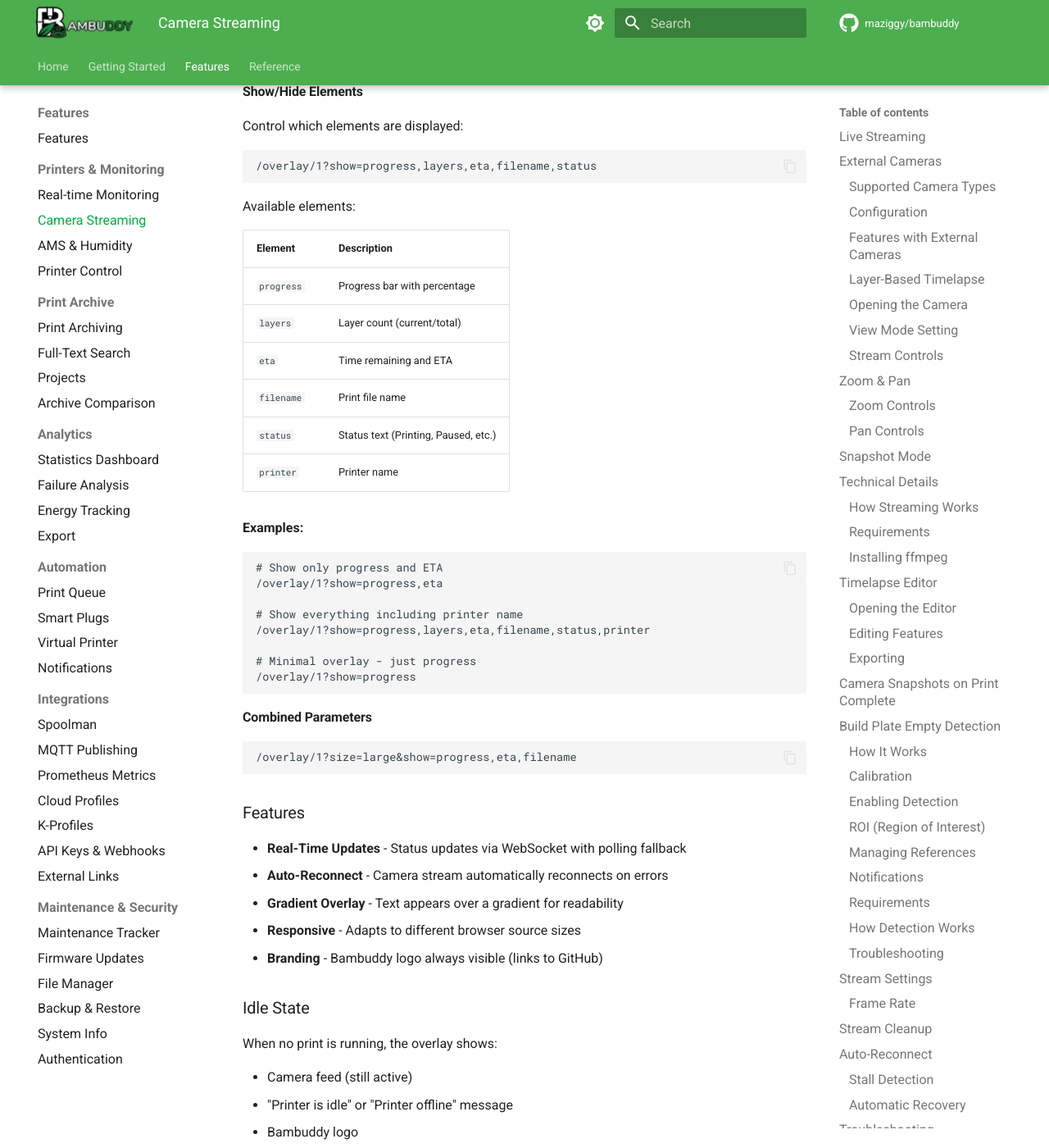
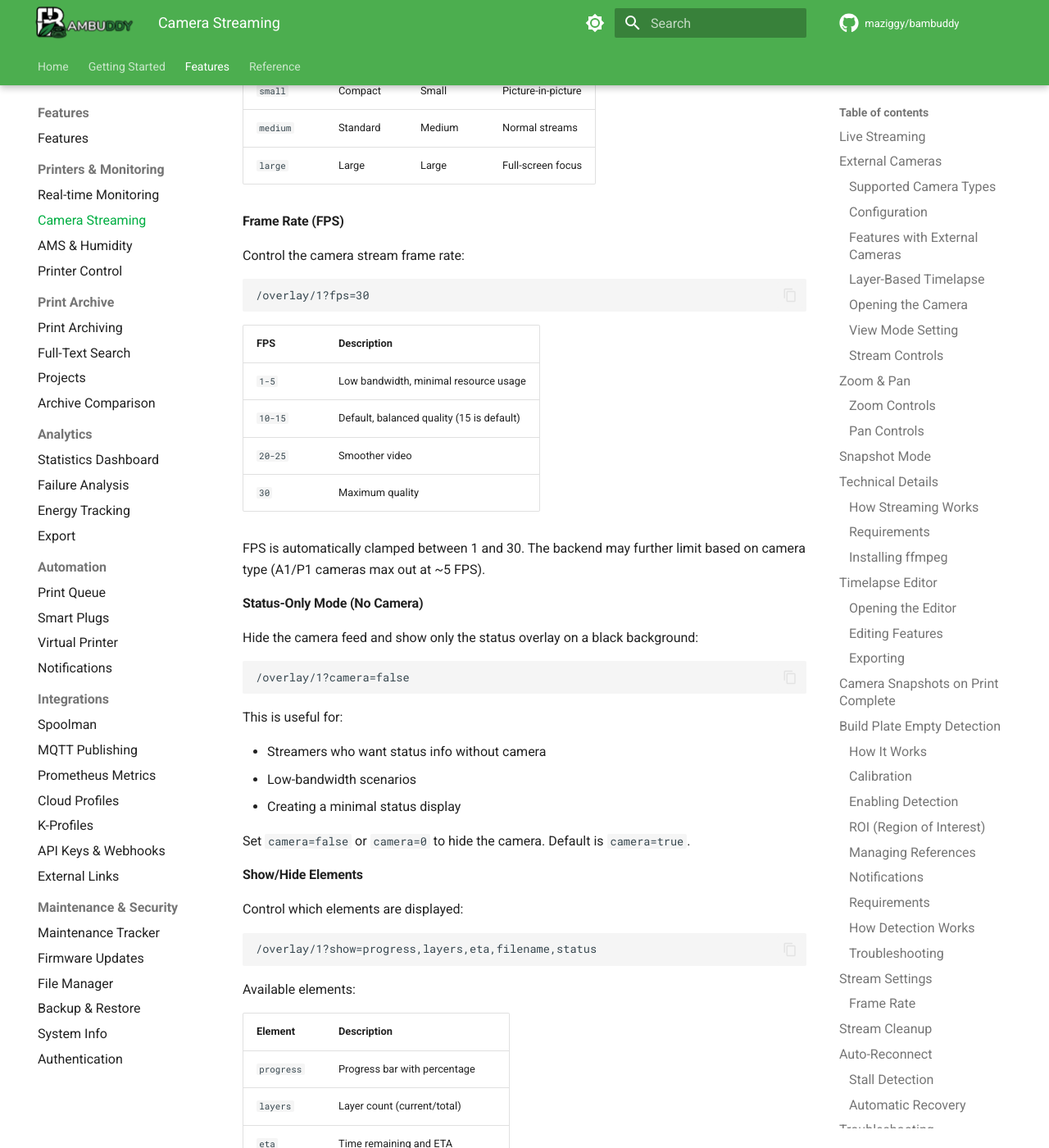
Before and after one commit to maziggy/bambuddy-wiki, an MkDocs documentation site: the page built from docs/features/camera.md, in a window 1280 px wide and 1400 px high, scrolled down 15057 px. Shown: the whole window at 82% size. Built offline with MkDocs 1.6.1 and Material for MkDocs 9.7.7, drawn with Linux system fonts in a browser that asks for light colours; comment, search, counter and statistics services are not loaded; the version menu is left out; some of the changed text lies outside the part shown.

Commit message:
Updated Wiki

````diff
--- a/docs/features/camera.md
+++ b/docs/features/camera.md
@@ -348,18 +348,23 @@ When objects are detected:
 
 ### Frame Rate
 
-The default frame rate is 10 FPS. You can adjust this in the URL:
+The default frame rate is 15 FPS. You can adjust this in the URL:
 
 ```
-/api/v1/printers/{id}/camera/stream?fps=15
+/api/v1/printers/{id}/camera/stream?fps=20
 ```
 
 | FPS | Use Case |
 |-----|----------|
-| 5 | Low bandwidth |
-| 10 | Default, balanced |
-| 15 | Smoother video |
-| 30 | Maximum quality |
+| 5 | Low bandwidth / A1/P1 cameras (hardware limit) |
+| 10-15 | Balanced (15 is default) |
+| 20-25 | Smoother video |
+| 30 | Maximum quality (X1/H2/P2 only) |
+
+!!! note "FPS Limits by Camera Type"
+    - **External cameras**: Max 15 FPS
+    - **A1/P1 printers**: Max 5 FPS (hardware limitation)
+    - **X1/H2/P2 printers**: Max 30 FPS
 
 !!! note "Higher FPS = More Bandwidth"
     Higher frame rates consume more network bandwidth and server resources.
@@ -537,6 +542,39 @@ Customize the overlay using query parameters:
 | `medium` | Standard | Medium | Normal streams |
 | `large` | Large | Large | Full-screen focus |
 
+#### Frame Rate (FPS)
+
+Control the camera stream frame rate:
+
+```
+/overlay/1?fps=30
+```
+
+| FPS | Description |
+|-----|-------------|
+| `1-5` | Low bandwidth, minimal resource usage |
+| `10-15` | Default, balanced quality (15 is default) |
+| `20-25` | Smoother video |
+| `30` | Maximum quality |
+
+FPS is automatically clamped between 1 and 30. The backend may further limit based on camera type (A1/P1 cameras max out at ~5 FPS).
+
+#### Status-Only Mode (No Camera)
+
+Hide the camera feed and show only the status overlay on a black background:
+
+```
+/overlay/1?camera=false
+```
+
+This is useful for:
+
+- Streamers who want status info without camera
+- Low-bandwidth scenarios
+- Creating a minimal status display
+
+Set `camera=false` or `camera=0` to hide the camera. Default is `camera=true`.
+
 #### Show/Hide Elements
 
 Control which elements are displayed:
@@ -572,7 +610,14 @@ Available elements:
 #### Combined Parameters
 
 ```
-/overlay/1?size=large&show=progress,eta,filename
+# Large overlay with max FPS
+/overlay/1?size=large&fps=30&show=progress,eta,filename
+
+# Status-only with selected elements
+/overlay/1?camera=false&show=progress,eta,status
+
+# Minimal status display
+/overlay/1?camera=false&size=small&show=progress
 ```
 
 ### Features
````
